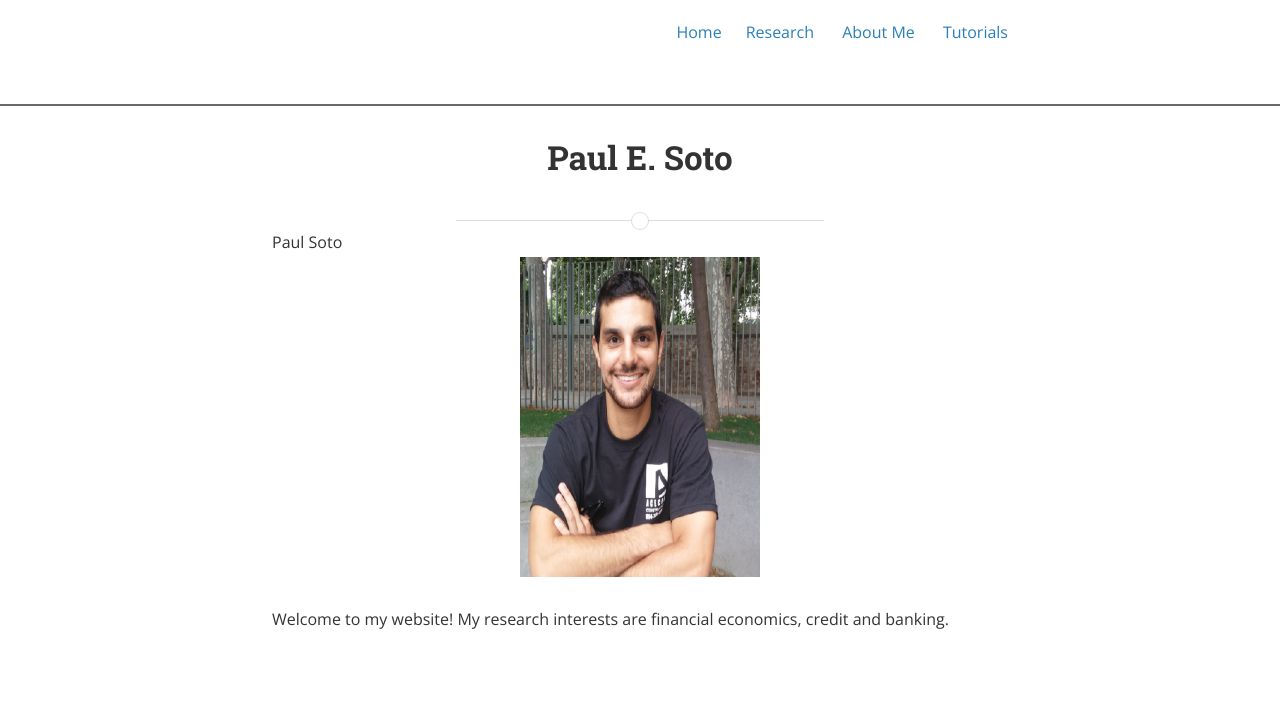
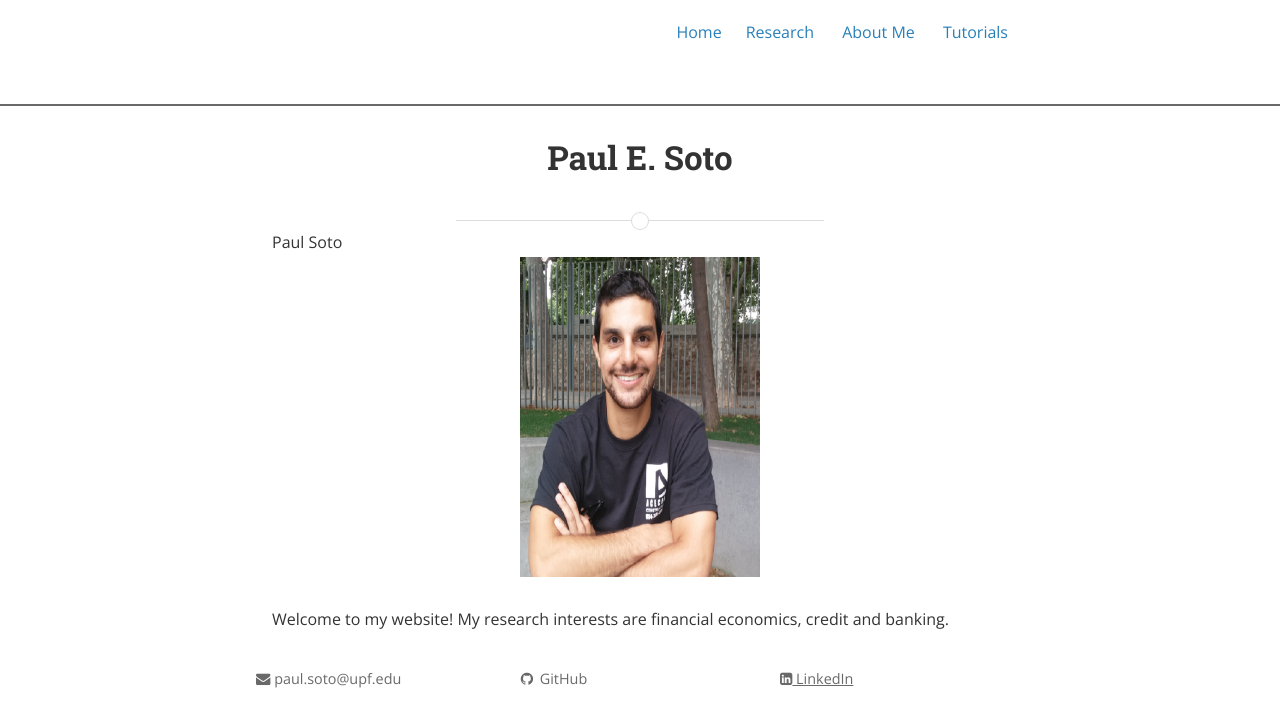
Before and after one commit to zsivine/zsivine.github.io, a Jekyll site: the page built from index.html, in a window 1280 px wide. Shown: the top 727 px of the page. Built offline with Jekyll 4.4.1, drawn with Linux system fonts in a browser that asks for light colours; nearby versions of some CDN libraries; the list of posts is cut into pages by our own code; comment, search, counter and statistics services are not loaded; a style sheet for code colours, icons or effects is not loaded.

Commit message:
formatting

```diff
--- a/_sass/_layout.scss
+++ b/_sass/_layout.scss
@@ -404,7 +404,7 @@ pre code.hljs {
 *	Footer
 */
 .site-footer {
-	$link-color: $white;
+	$link-color: rgb(105,105,105);
 	padding: 1em 1em 2em 1em;
 	background-color: $white;
 	color: $white;
```
